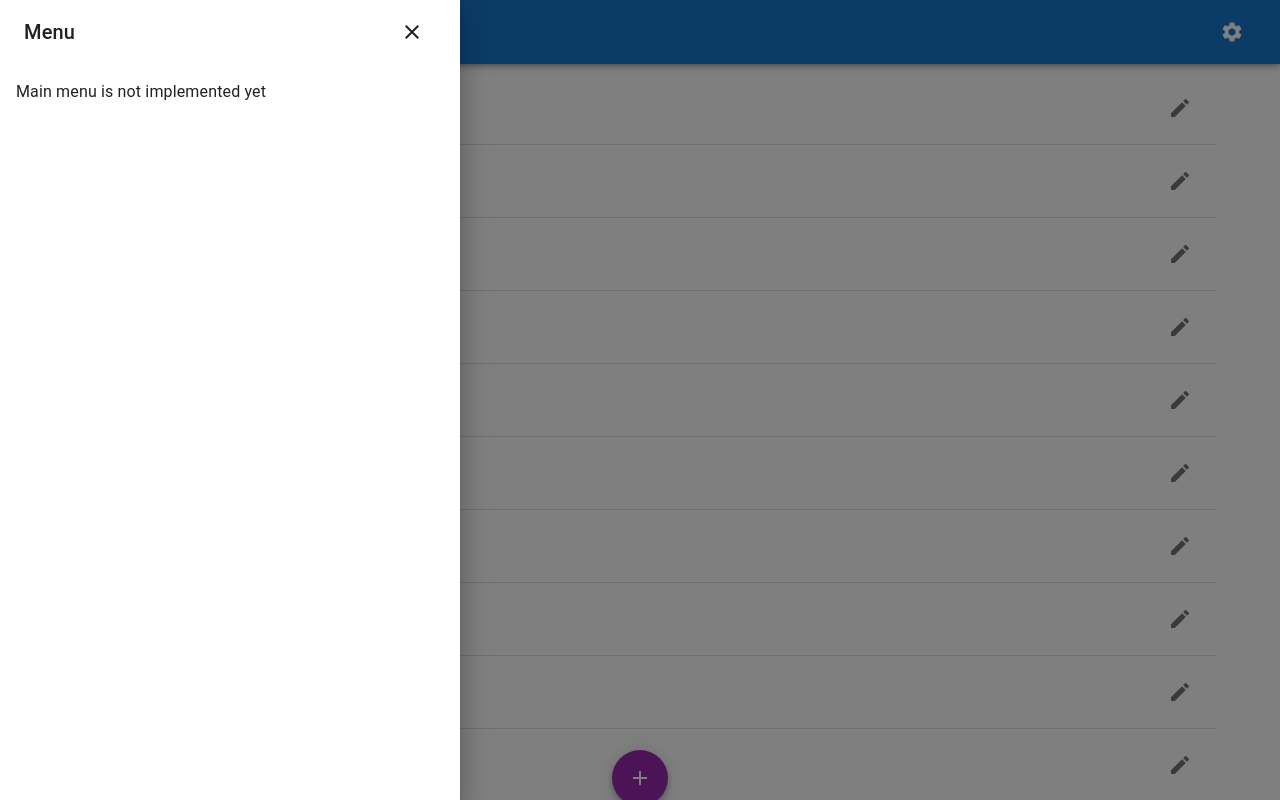
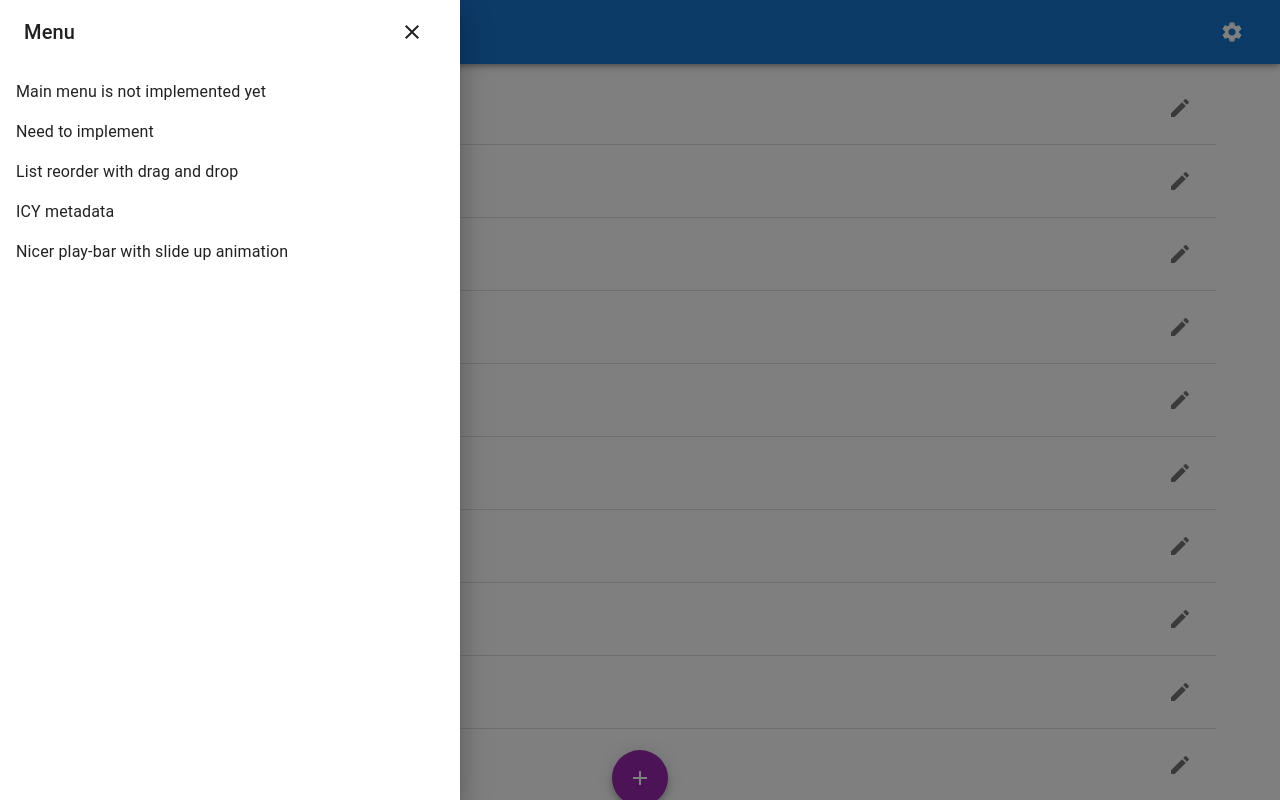
Before and after one commit to mirceaulmeanu/playground-cra, a React app: page / in a window 1280 px wide. Both pictures are taken after a click on the button 48 px from the left and 32 px from the top of the page. Shown: the top 800 px of the page. Built offline with nearby package versions, Linux system fonts and the light colour scheme; grey boxes are pictures that could not be loaded.

Commit message:
To do list

```diff
--- a/src/components/main-menu/main-menu.component.tsx
+++ b/src/components/main-menu/main-menu.component.tsx
@@ -2,6 +2,10 @@ import {Box} from "@mui/material";
 
 export function MainMenu() {
     return <Box sx={{m: 2}}>
-        Main menu is not implemented yet
+        <p>Main menu is not implemented yet</p>
+        <p>Need to implement</p>
+        <p>List reorder with drag and drop</p>
+        <p>ICY metadata</p>
+        <p>Nicer play-bar with slide up animation</p>
     </Box>;
 }
```
